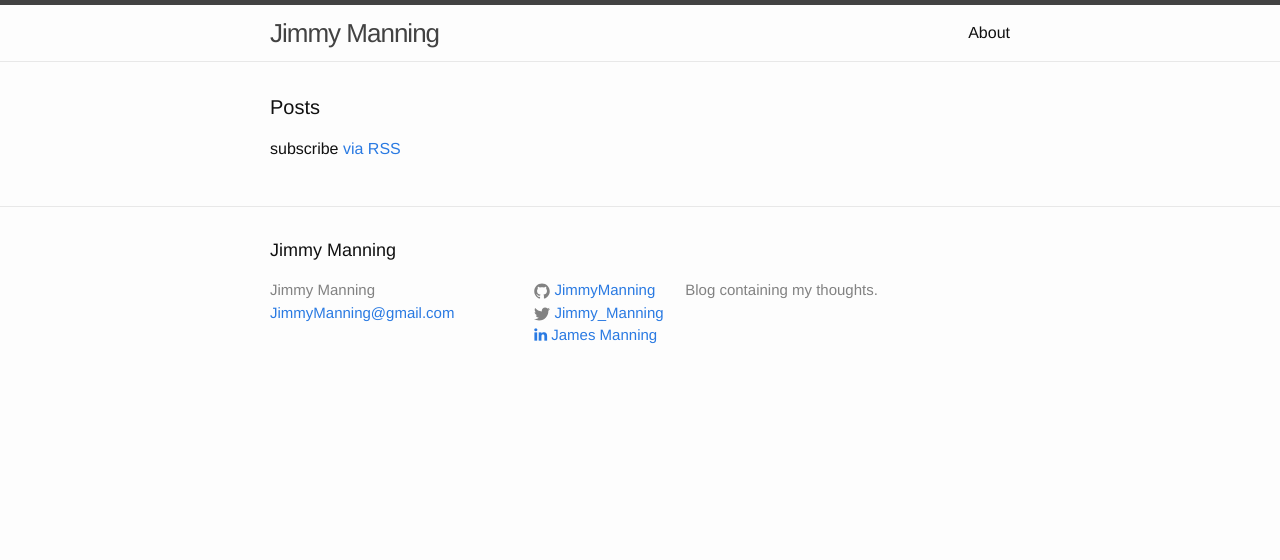
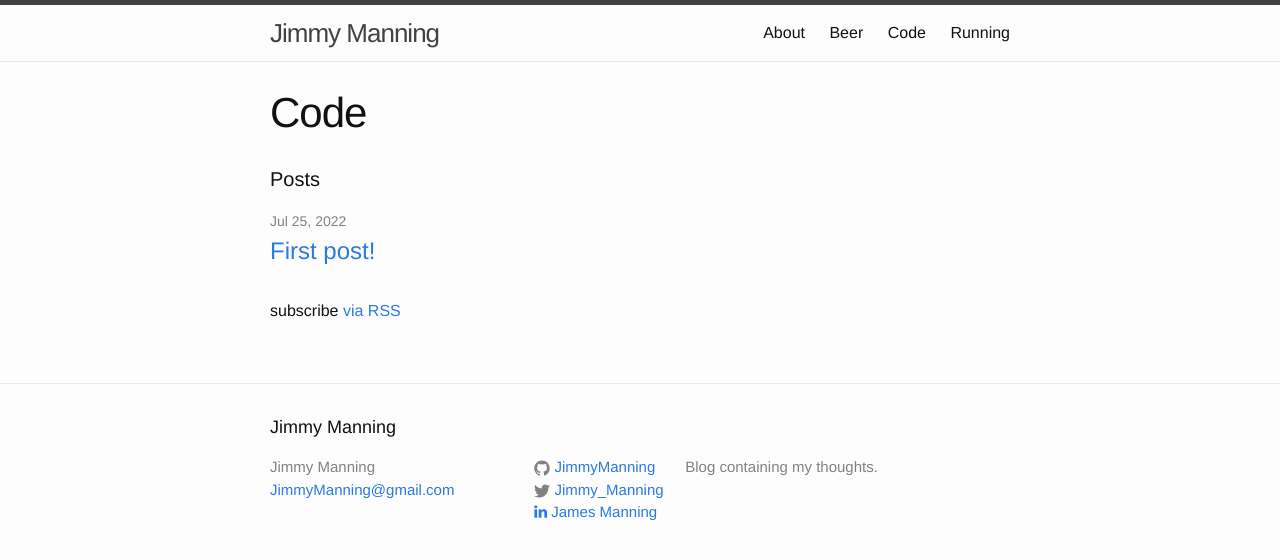
Before and after one commit to JimmyManning/jimmymanning.github.io, a Jekyll site: the page built from code.html, in a window 1280 px wide. Shown: the top 560 px of the page. Built offline with Jekyll 4.4.1, drawn with Linux system fonts in a browser that asks for light colours; nearby versions of some CDN libraries.

Commit message:
Defining new sections as pages and added Gemfile.lock to ignore

```diff
--- a/_config.yml
+++ b/_config.yml
@@ -21,7 +21,7 @@ markdown: kramdown
 collections:
   beer:
     output: true
-  coding:
+  code:
     output: true
   running:
     output: true
--- a/beer.html
+++ b/beer.html
@@ -1,5 +1,7 @@
 ---
-layout: default
+layout: page
+title: Beer
+permalink: /beer/
 ---
 
 <div class="home">
--- a/code.html
+++ b/code.html
@@ -1,5 +1,7 @@
 ---
-layout: default
+layout: page
+title: Code
+permalink: /code/
 ---
 
 <div class="home">
--- a/running.html
+++ b/running.html
@@ -1,5 +1,7 @@
 ---
-layout: default
+layout: page
+title: Running
+permalink: /running/
 ---
 
 <div class="home">
```
Also changed, not shown: 1 other file.
